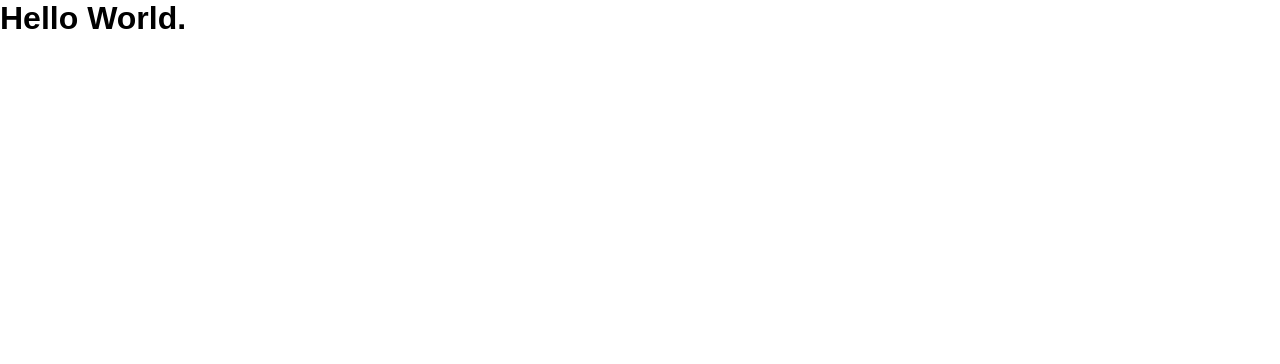
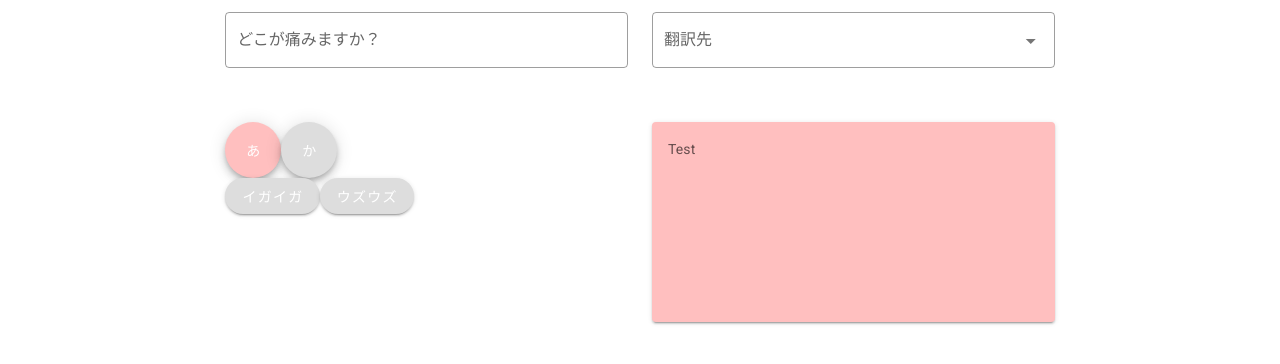
Before and after one commit to kmr-rmjr/onomatalk_web, a Vue app: page / in a window 1280 px wide. Shown: the top 364 px of the page. Built offline with nearby package versions, Linux system fonts and the light colour scheme.

Commit message:
必要となるコンポーネントを実装
add: ToggleBottun.vue
update: Translate.vue

```diff
--- /dev/null
+++ b/src/components/molecules/TogleBottuns.vue
@@ -0,0 +1,34 @@
+/*
+  複数のボタンから1つだけが選択されるコンポーネント。
+ */
+
+<template>
+  <div>
+    <v-btn
+      v-bind="option"
+      dark
+      :color="ColoringBtn(list, activeColor, passiveColor)"
+      v-for="list in lists"
+      :key='list.label'
+      @click="ChangeActive(list)"
+    >{{list[label]}}</v-btn>
+  </div>
+</template>
+
+<script>
+export default {
+  props: ['lists', 'activeColor', 'passiveColor', 'active', 'label', 'option'],
+  methods: {
+    ChangeActive(lab) {
+      this.$emit('my-click', lab);
+    },
+    ColoringBtn(lab, activeColor, passiveColor) {
+      return lab == this.active ? activeColor : passiveColor
+    }
+  }
+}
+</script>
+
+<style>
+
+</style>
--- a/src/components/pages/Translate.vue
+++ b/src/components/pages/Translate.vue
@@ -1,14 +1,69 @@
 <template>
-  <h1>Hello World.</h1>
+  <v-app>
+    <v-container fluid>
+      <v-row justify="center">
+        <v-col cols="12" lg="4">
+          <v-text-field
+            outlined
+            label="どこが痛みますか？"
+          ></v-text-field>
+        </v-col>
+        <v-col cols="12" lg="4">
+          <v-select
+            outlined
+            label="翻訳先"
+          ></v-select>
+        </v-col>
+      </v-row>
+      <v-row justify="center">
+        <v-col cols="12" lg="4">
+          <togle-bottuns
+            :option="{fab: true}"
+            :active="activeColumn"
+            :activeColor="'#FFBFBF'"
+            :passiveColor="'#dddddd'"
+            :lists="onomatopeLists"
+            label="label"
+            @my-click="activeColumn = $event"
+          ></togle-bottuns>
+
+          <togle-bottuns
+            :option="{rounded: true}"
+            :active="selectedWord"
+            :activeColor="'#FFBFBF'"
+            :passiveColor="'#dddddd'"
+            :lists="activeColumn.words"
+            label="word"
+            @my-click="selectedWord = $event"
+          ></togle-bottuns>
+        </v-col>
+        <v-col cols="12" lg="4">
+          <v-card
+            height="200"
+            color="#FFBFBF"
+          >
+            <v-card-text>
+              <p>Test</p>
+            </v-card-text>
+          </v-card>
+        </v-col>
+      </v-row>
+    </v-container>
+  </v-app>
 </template>
 
 <script>
+import TogleBottuns from '../molecules/TogleBottuns.vue';
+
 export default {
+  components: {
+    TogleBottuns,
+  },
   data() {
     return {
       part: "",
-      activeColumn: null,
-      selectedWord: null,
+      activeColumn: "",
+      selectedWord: "",
       languages: [{lang: '英語', code: 'en'}, {lang: 'フランス語', code: 'fr'}],
       onomatopeLists: {
         aColumn: {
@@ -22,7 +77,9 @@ export default {
       }
     }
   },
-
+  created() {
+    this.activeColumn = this.onomatopeLists.aColumn;
+  }
 }
 </script>
 
```
